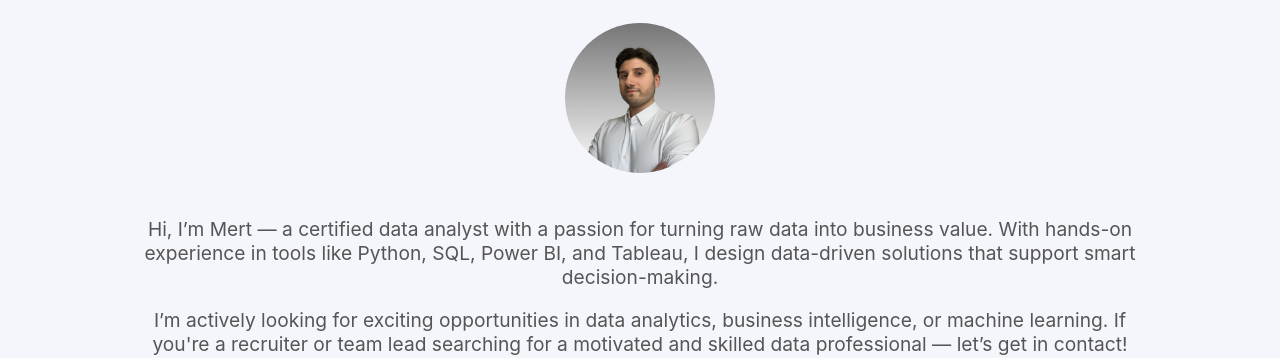
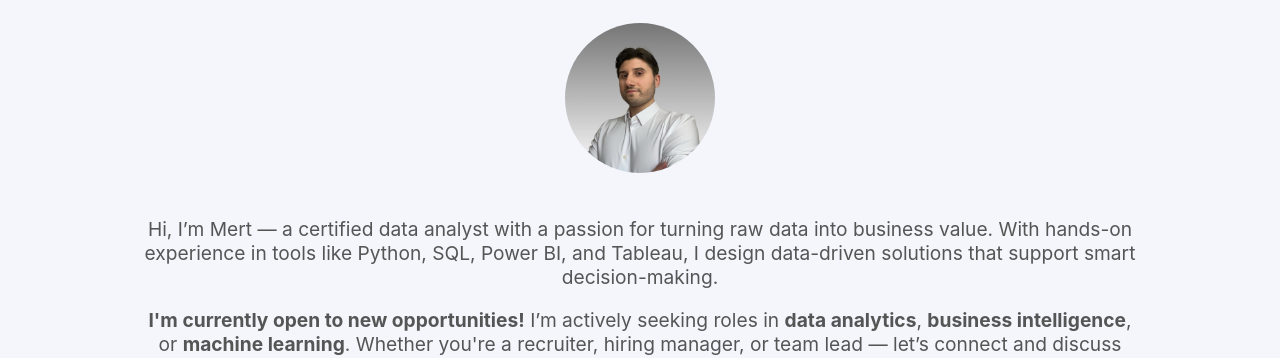
Before and after one commit to sayginmert/sayginmert.github.io, a plain HTML site: page index.html in a window 1280 px wide. Shown: the part 426-784 px from the top of the page. Drawn offline with Linux system fonts and the light colour scheme.

Commit message:
Update index.html

```diff
--- a/index.html
+++ b/index.html
@@ -32,8 +32,7 @@
         </p>
 
         <p>
-        I’m actively looking for exciting opportunities in data analytics, business intelligence, or machine learning.
-        If you're a recruiter or team lead searching for a motivated and skilled data professional — let’s get in contact!
+        <strong>I'm currently open to new opportunities!</strong> I’m actively seeking roles in <strong>data analytics</strong>, <strong>business intelligence</strong>, or <strong>machine learning</strong>. Whether you're a recruiter, hiring manager, or team lead — let’s connect and discuss how I can bring value to your team!
         </p>
 
         <h3>Certifications</h3>
```
